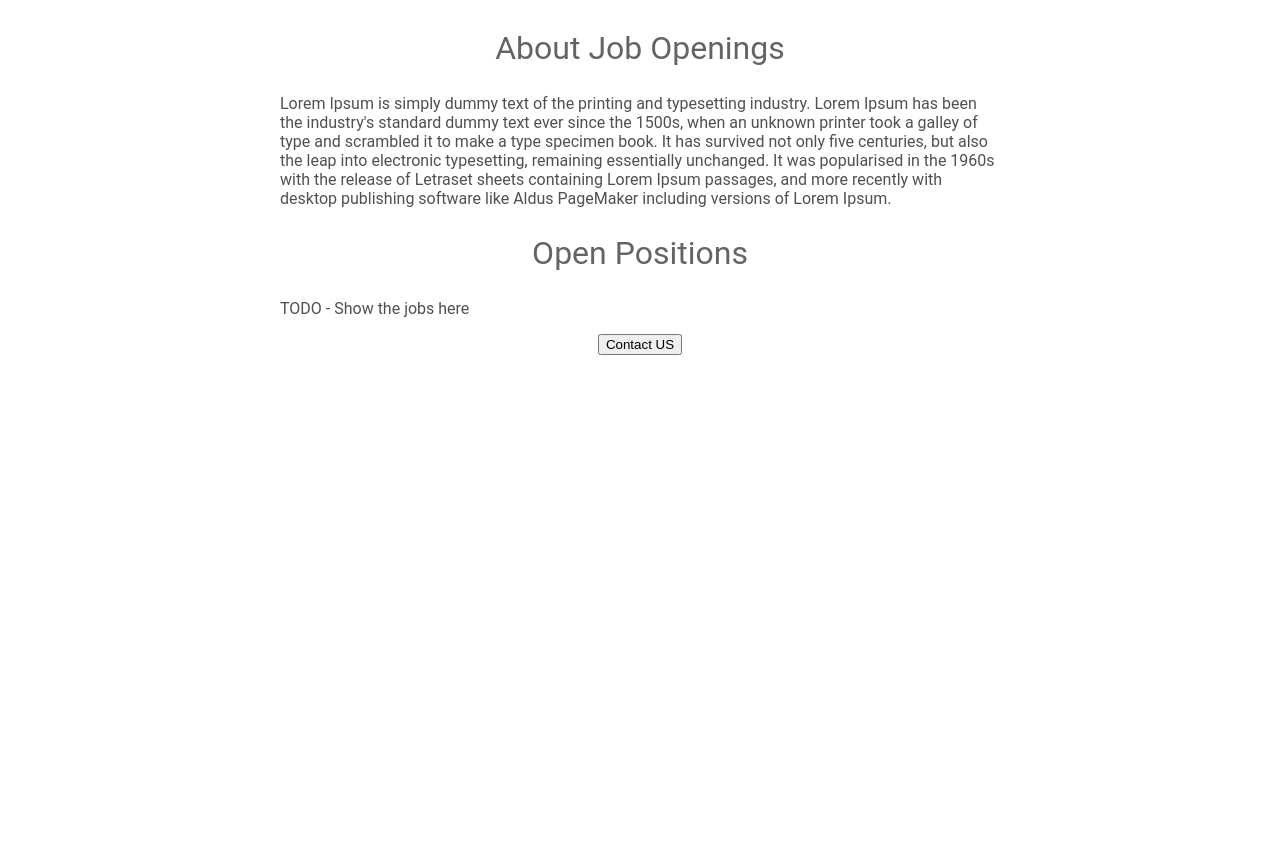
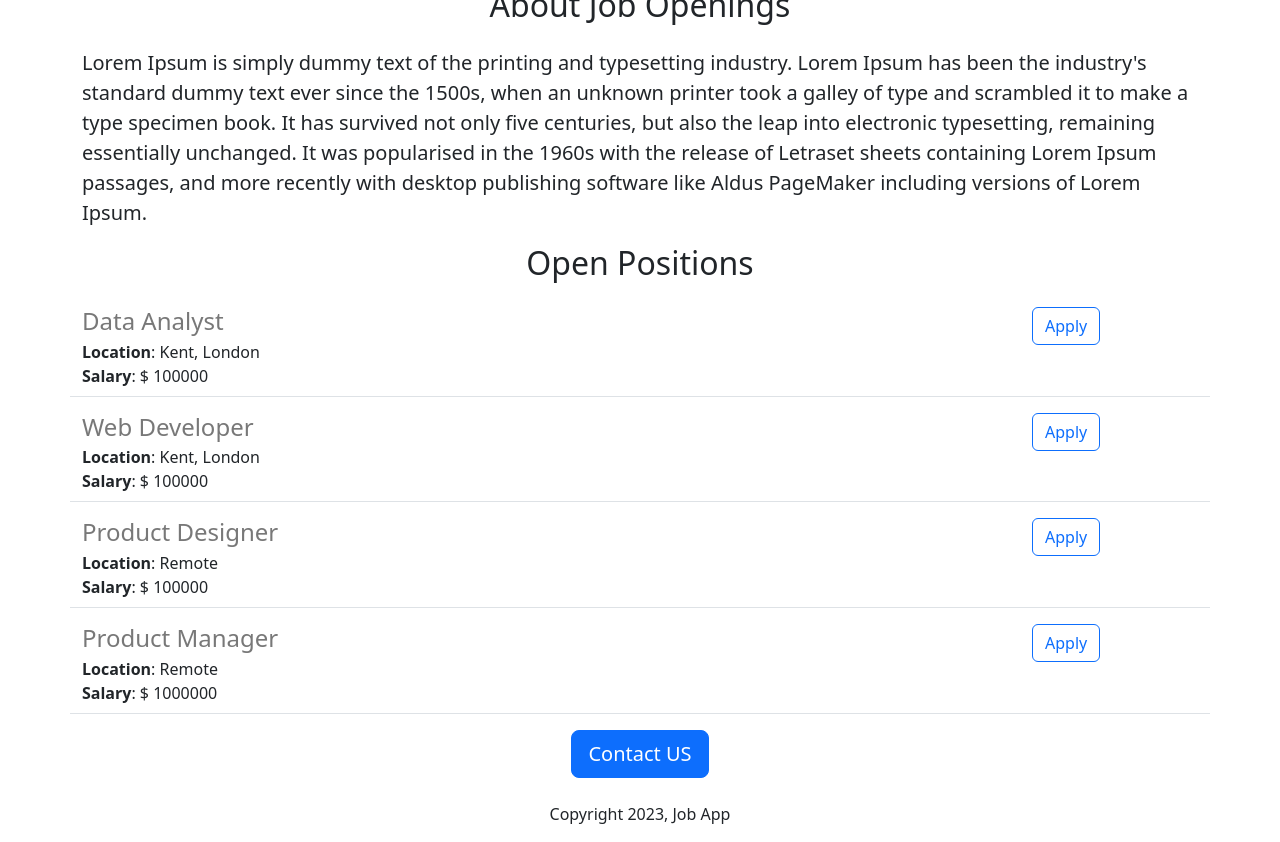
Before and after one commit to ifylala/python-webapp, a Flask app: page / in a window 1280 px wide. Shown: the part 462-1304 px from the top of the page. Before the commit the page ends 817 px from the top, so only its background shows below. Run offline with Flask 3, Linux system fonts and the light colour scheme.

Commit message:
Added dynamic data and api route

```diff
--- a/app.py
+++ b/app.py
@@ -1,10 +1,43 @@
-from flask import Flask, render_template
+from flask import Flask, render_template, jsonify
 
 app = Flask(__name__)
 
+JOBS = [
+  {
+    'id':1,
+    'title': 'Data Analyst',
+    'location': 'Kent, London',
+    'salary': '$ 100000'
+  },
+  {
+    'id':2,
+    'title': 'Web Developer',
+    'location': 'Kent, London',
+    'salary': '$ 100000'
+  },
+  {
+    'id':3,
+    'title': 'Product Designer',
+    'location': 'Remote',
+    'salary': '$ 100000'
+  },
+  {
+    'id':4,
+    'title': 'Product Manager',
+    'location': 'Remote',
+    'salary': '$ 1000000'
+  }
+]
+
+
+
 @app.route("/")
 def hello_world():
-    return render_template('home.html')
+    return render_template('home.html', jobs=JOBS)
+
+@app.route("/api/jobs")
+def list_jobs():
+    return jsonify(JOBS)
 
 if __name__ == "__main__":
   app.run(host='0.0.0.0', debug=True)
--- a/templates/home.html
+++ b/templates/home.html
@@ -2,47 +2,32 @@
 <html>
   <head>
     <title>Career Page</title>
+    <meta charset="utf-8">
+    <meta name="viewport" content="width=device-width, initial-scale=1">
+    <link href="https://cdn.jsdelivr.net/npm/bootstrap@5.3.0/dist/css/bootstrap.min.css" rel="stylesheet" integrity="sha384-9ndCyUaIbzAi2FUVXJi0CjmCapSmO7SnpJef0486qhLnuZ2cdeRhO02iuK6FUUVM" crossorigin="anonymous">
     <style>
-      h1{
-        font-size: 40px;
-        font-family: Roboto;
-        font-weight: normal;
-        color: rgb(100, 100, 100);
-        text-align: center;
-      }
       #banner {
+        height: 360px;
         width: 100%;
-        height: 360px;
-        object-fit: cover;
-      }
-      h2{
-        font-family: Roboto;
-        font-size: 32px;
-        color: rgb(100, 100, 100);
-        text-align: center;
-        font-weight: normal;
-      }
-      p{
-        font-family: Roboto;
-        color: rgb(80, 80, 80);
 
-      }
-      #container{
-        max-width: 720px;
-        margin:0 auto;
       }
     </style>
   </head>
   <body>
-    <div id="container">
-   <h1>Job Openings</h1>
-    <img id="banner" src="https://python-webapp.ifeanyichukwunw.repl.co/static/bannerimg.jpg" >
-    <h2>About Job Openings</h2>
-    <p>Lorem Ipsum is simply dummy text of the printing and typesetting industry. Lorem Ipsum has been the industry's standard dummy text ever since the 1500s, when an unknown printer took a galley of type and scrambled it to make a type specimen book. It has survived not only five centuries, but also the leap into electronic typesetting, remaining essentially unchanged. It was popularised in the 1960s with the release of Letraset sheets containing Lorem Ipsum passages, and more recently with desktop publishing software like Aldus PageMaker including versions of Lorem Ipsum.</p>
-    <h2>Open Positions</h2>
-    <p>TODO - Show the jobs here</p>
-      <div style="text-align:center;">
-    <button>Contact US</button>
+    <div class="container">
+   <h1 class="text-center mt-2 mb-4">Job Openings</h1>
+    <img class="img-fluid" id="banner" src="https://python-webapp.ifeanyichukwunw.repl.co/static/bannerimg.jpg" >
+    <h2 class="text-center mt-2 mb-4">About Job Openings</h2>
+    <p class="lead">Lorem Ipsum is simply dummy text of the printing and typesetting industry. Lorem Ipsum has been the industry's standard dummy text ever since the 1500s, when an unknown printer took a galley of type and scrambled it to make a type specimen book. It has survived not only five centuries, but also the leap into electronic typesetting, remaining essentially unchanged. It was popularised in the 1960s with the release of Letraset sheets containing Lorem Ipsum passages, and more recently with desktop publishing software like Aldus PageMaker including versions of Lorem Ipsum.</p>
+    <h2 class="text-center mt-2 mb-4">Open Positions</h2>
+    <div>
+      {% for job in jobs %}
+        {%include 'joblist.html'%}
+      {% endfor %}
+    </div>
+      <div class="text-center">
+    <button class="btn btn-primary btn-lg">Contact US</button>
+        <p class="mt-4">Copyright 2023, Job App</p>
       </div>
     </div>
   </body>
--- /dev/null
+++ b/templates/joblist.html
@@ -0,0 +1,17 @@
+<div class="border-bottom row" style="margin-bottom:16px; padding-bottom:8px;">
+  <div class="col-10">
+      <h4 style="color:rgb(120,120,120); margin-bottom:4px;">
+      {{job['title']}}</h4>
+      <div>
+      <b>Location</b>: {{job['location']}}
+    </div>
+           {% if 'salary' in job %}
+    <div>
+    <b>Salary</b>: {{job['salary']}}
+      </div>
+           {% endif %}
+      </div>
+  <div class="col-2">
+           <button type="button" class="btn btn-outline-primary">Apply</button>
+  </div>
+              </div>
```
